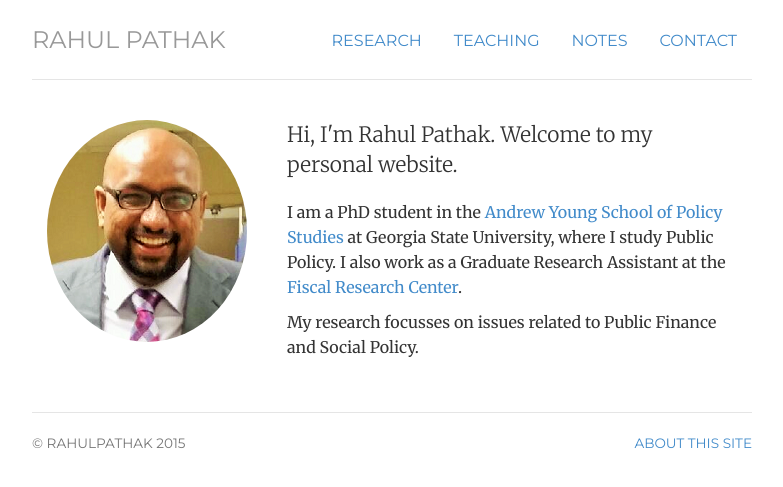
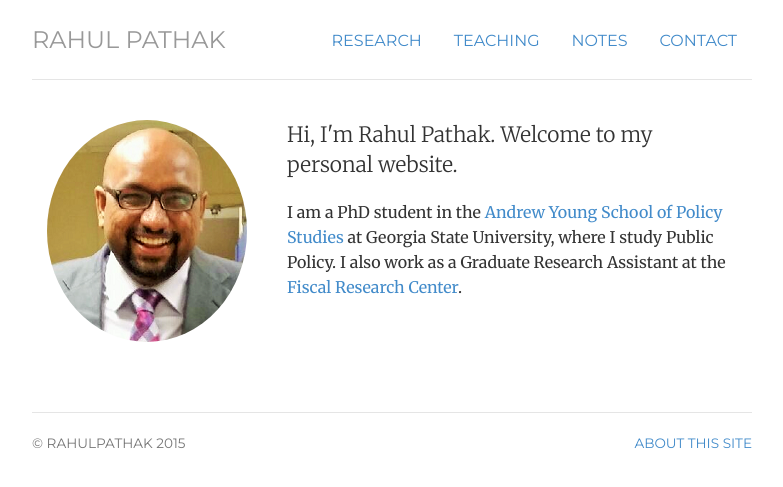
Before and after one commit to pathak-rahul/pathak-rahul.github.io, a Jekyll site: the page built from index.html, in a window 1280 px wide. Shown: the top 487 px of the page, without its empty margins (248-1031 px from the left). Built offline with Jekyll 4.4.1, drawn with Linux system fonts in a browser that asks for light colours.

Commit message:
Update index.html

```diff
--- a/index.html
+++ b/index.html
@@ -16,7 +16,7 @@ description:
 	<p class="lead">Hi, I'm <span itemprop="name">Rahul Pathak.</span> Welcome to my personal website.</p>
 	<p>I am a PhD student in the <a href="http://aysps.gsu.edu/"> Andrew Young School of Policy Studies</a> at Georgia State University, where I study Public Policy. I also work as a Graduate Research Assistant at the <a href="http://frc.gsu.edu/">Fiscal Research Center</a></span>. </p>
 
-	<p> My research focusses on issues related to Public Finance and Social Policy. </p>
+	<p>  </p>
 	</div>
 </div>
 <!-- </div> -->
```
